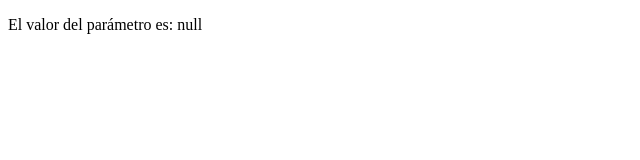
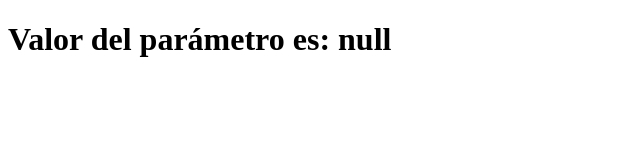
Before and after one commit to Edgarle1010/testService, a plain HTML site: page index.html in a window 1280 px wide. Shown: the whole page, without its empty margins (0-640 px from the left). Drawn offline with Linux system fonts and the light colour scheme.

Commit message:
Update index.html

```diff
--- a/index.html
+++ b/index.html
@@ -4,6 +4,8 @@
   <title>URL Data Example</title>
 </head>
 <body>
+  <h1 id="datoHeading"></h1>
+
   <script>
     // Obtener los parámetros de la URL
     const urlParams = new URLSearchParams(window.location.search);
@@ -11,10 +13,9 @@
     // Obtener el valor del parámetro llamado "dato"
     const dato = urlParams.get('dato');
 
-    // Mostrar el valor del parámetro en la página
-    const datoElement = document.createElement('p');
-    datoElement.textContent = `El valor del parámetro es: ${dato}`;
-    document.body.appendChild(datoElement);
+    // Mostrar el valor del parámetro en el título h1
+    const datoHeading = document.getElementById('datoHeading');
+    datoHeading.textContent = `Valor del parámetro es: ${dato}`;
   </script>
 </body>
 </html>
```
